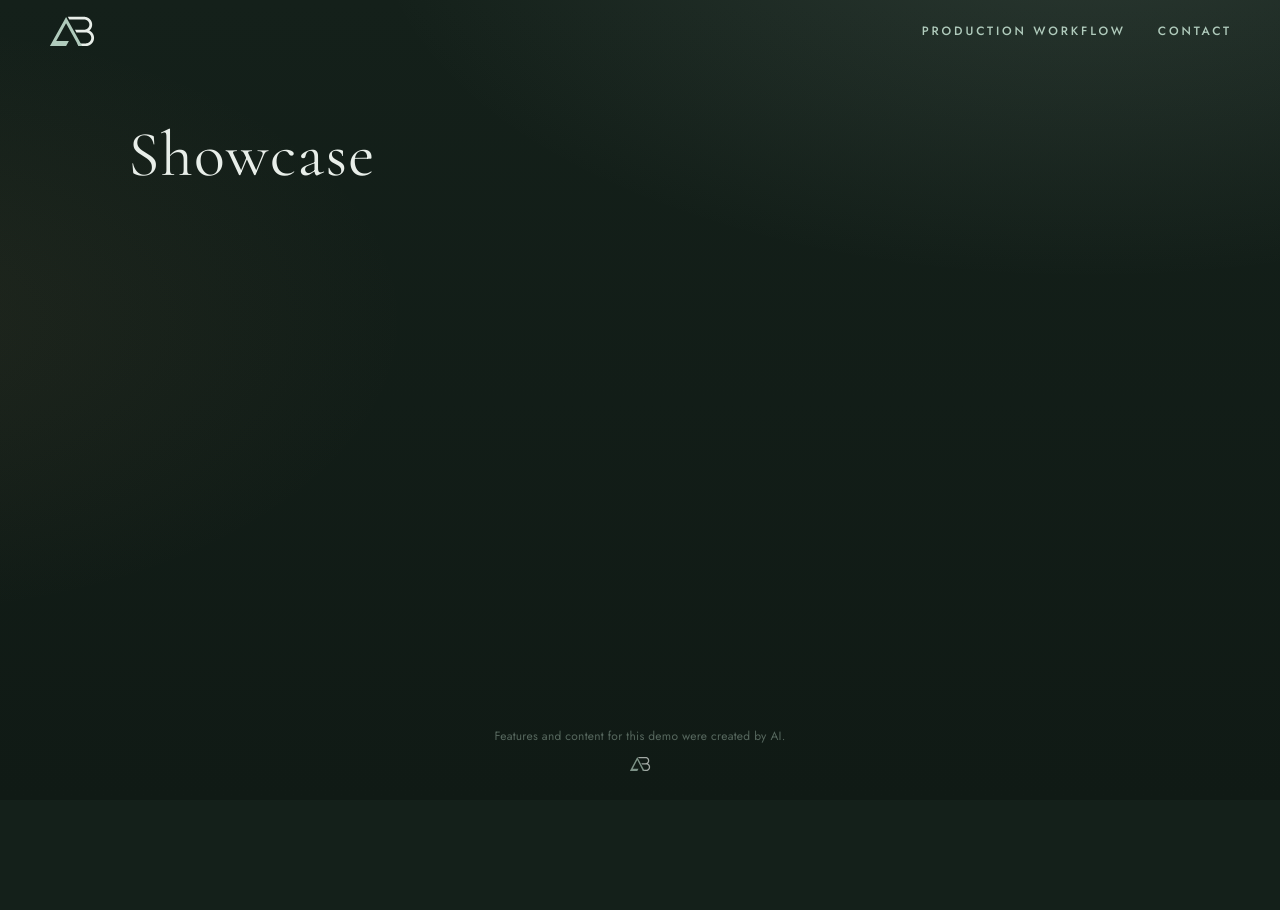
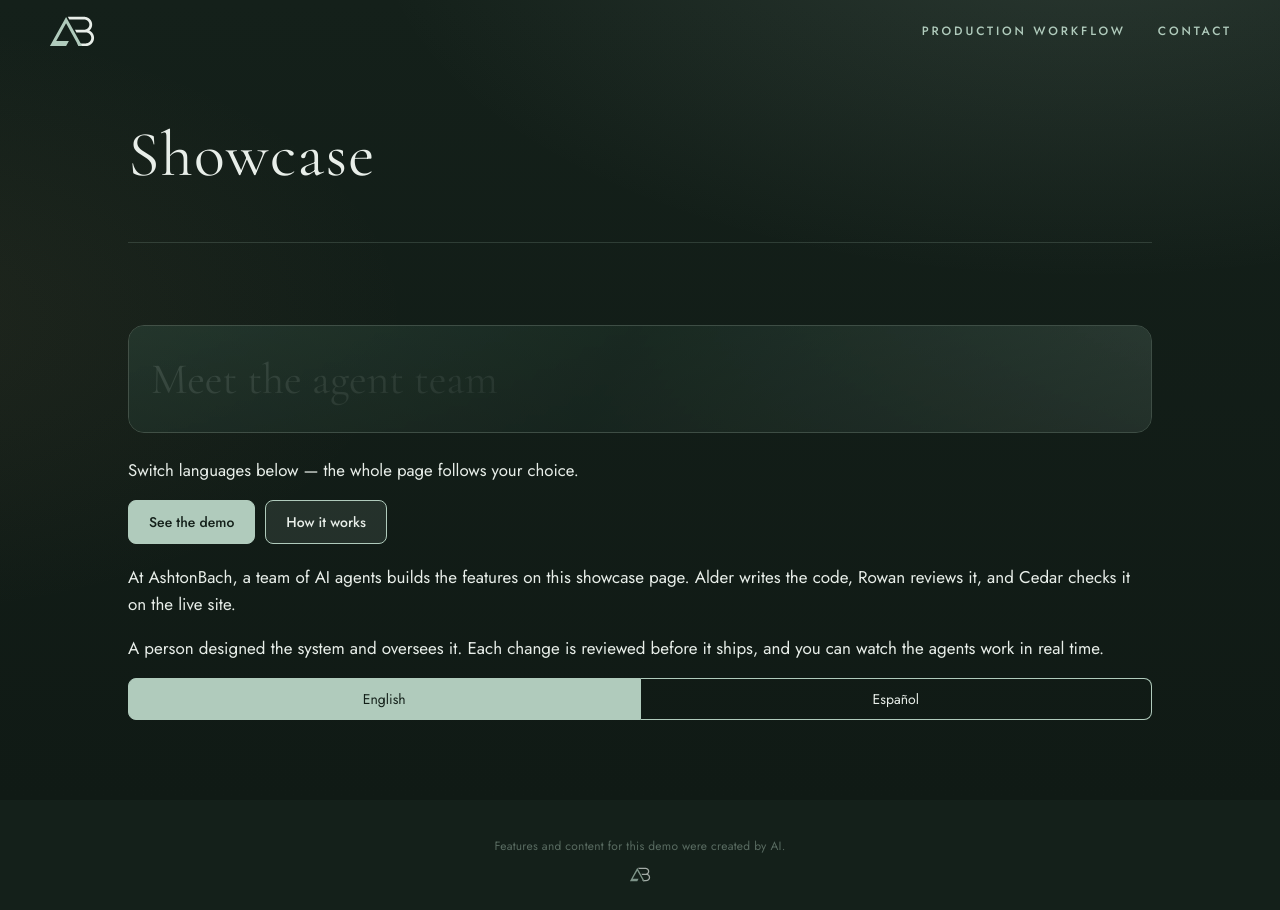
Before and after one commit to ashtonbach/agent-showcase, a Next.js app: page /showcase/ in a window 1280 px wide. Before the commit the page ends 800 px from the top, so only its background shows below. Built offline with nearby package versions, Linux system fonts and the light colour scheme.

Commit message:
Feature: Your request (Author: Alder)

```diff
--- a/app/lab/current.json
+++ b/app/lab/current.json
@@ -1 +1 @@
-{"slug":"custom-1792911271"}
+{"slug":"custom-1792914185"}
--- /dev/null
+++ b/app/lab/custom-1792914185/index.tsx
@@ -0,0 +1,113 @@
+"use client";
+import { useEffect, useState } from "react";
+import enUS from "../../../messages/en-US.json";
+import esES from "../../../messages/es-ES.json";
+
+const catalogs = { "en-US": enUS, "es-ES": esES };
+type Locale = "en-US" | "es-ES";
+
+function applyLocale(locale: Locale) {
+  const dict = catalogs[locale];
+  document.documentElement.lang = locale;
+  document.querySelectorAll("[data-i18n]").forEach((node) => {
+    const key = node.getAttribute("data-i18n");
+    if (key && key in dict) node.textContent = dict[key as keyof typeof dict];
+  });
+}
+
+export default function Lab() {
+  const [locale, setLocale] = useState<Locale>("en-US");
+  const t = catalogs[locale];
+
+  useEffect(() => {
+    applyLocale(locale);
+  }, [locale]);
+
+  return (
+    <section
+      data-lab="custom-1792914185"
+      aria-labelledby="lab-spanish-heading"
+      className="lab-spanish"
+    >
+      <style>{`
+        .lab-spanish { width: min(720px, 100%); margin: 8px auto 56px; color: var(--mist, #F2EFE6); }
+        .lab-spanish h2 { font-family: var(--serif); font-weight: 400; font-size: 30px; margin: 0 0 16px; line-height: 1.25; }
+        .lab-spanish p { margin: 0 0 16px; line-height: 1.6; color: #E8EEE9; }
+        .lab-hero-head {
+          position: relative; margin: 0 0 12px; padding: 28px 22px; border-radius: 16px; overflow: hidden;
+          border: 1px solid rgba(176,203,188,0.28); line-height: 1.15;
+        }
+        .lab-hero-head::before {
+          content: ""; position: absolute; inset: -40%; z-index: 0;
+          background: linear-gradient(120deg, rgba(45,74,58,0.95) 0%, rgba(120,168,138,0.55) 35%, rgba(30,52,42,0.9) 70%, rgba(176,203,188,0.45) 100%);
+          background-size: 220% 220%;
+          animation: lab-grad-move 14s ease-in-out infinite;
+        }
+        .lab-hero-head::after {
+          content: ""; position: absolute; inset: 0; z-index: 0;
+          background: linear-gradient(180deg, rgba(18,26,22,0.35) 0%, rgba(18,26,22,0.55) 100%);
+        }
+        .lab-hero-title {
+          position: relative; z-index: 1; display: block;
+          font-family: var(--serif); font-weight: 700; font-size: clamp(1.75rem, 5vw, 2.5rem);
+          color: var(--mist, #F2EFE6); text-shadow: 0 1px 12px rgba(18,26,22,0.65);
+        }
+        .lab-hero-tag {
+          margin: 0 0 18px; font-size: 1.05rem; line-height: 1.5; color: #E8EEE9;
+        }
+        .lab-hero-actions { display: flex; flex-wrap: wrap; gap: 10px; margin-bottom: 20px; }
+        .lab-hero-actions button {
+          padding: 11px 20px; font-family: var(--sans); font-size: 14px; font-weight: 500; cursor: pointer;
+          border-radius: 8px; border: 1px solid var(--sage); background: rgba(176,203,188,0.12); color: var(--mist, #F2EFE6);
+        }
+        .lab-hero-actions button:first-child { background: var(--sage); color: #14201A; border-color: var(--sage); }
+        .lab-hero-actions button:focus-visible { outline: 2px solid var(--sage); outline-offset: 2px; }
+        @keyframes lab-grad-move {
+          0%, 100% { background-position: 0% 50%; }
+          50% { background-position: 100% 50%; }
+        }
+        .lab-lang { display: flex; gap: 0; margin-top: 8px; }
+        .lab-lang button {
+          flex: 1; padding: 10px 16px; font-family: var(--sans); font-size: 14px; cursor: pointer;
+          border: 1px solid var(--sage); background: transparent; color: var(--mist, #F2EFE6);
+        }
+        .lab-lang button:first-child { border-radius: 8px 0 0 8px; }
+        .lab-lang button:last-child { border-radius: 0 8px 8px 0; border-left: none; }
+        .lab-lang button[aria-pressed="true"] { background: var(--sage); color: #14201A; border-color: var(--sage); }
+        .lab-lang button:focus-visible { outline: 2px solid var(--sage); outline-offset: 2px; }
+        @media (prefers-reduced-motion: reduce) {
+          .lab-hero-head::before { animation: none; background-position: 50% 50%; }
+          .lab-lang button, .lab-hero-actions button { transition: none; }
+        }
+      `}</style>
+      <h2 id="lab-spanish-heading" className="lab-hero-head" data-i18n="lab.spanish-translation.heading">
+        <span className="lab-hero-title">{t["lab.spanish-translation.heading"]}</span>
+      </h2>
+      <p className="lab-hero-tag">Switch languages below — the whole page follows your choice.</p>
+      <div className="lab-hero-actions">
+        <button type="button">See the demo</button>
+        <button type="button">How it works</button>
+      </div>
+      <p data-i18n="lab.spanish-translation.p1">{t["lab.spanish-translation.p1"]}</p>
+      <p data-i18n="lab.spanish-translation.p2">{t["lab.spanish-translation.p2"]}</p>
+      <div className="lab-lang" role="group" aria-label="Language">
+        <button
+          type="button"
+          data-locale="en-US"
+          aria-pressed={locale === "en-US"}
+          onClick={() => setLocale("en-US")}
+        >
+          English
+        </button>
+        <button
+          type="button"
+          data-locale="es-ES"
+          aria-pressed={locale === "es-ES"}
+          onClick={() => setLocale("es-ES")}
+        >
+          Español
+        </button>
+      </div>
+    </section>
+  );
+}
--- a/app/page.tsx
+++ b/app/page.tsx
@@ -1,3 +1,4 @@
+import Lab from "./lab/custom-1792914185";
 import { readDemoKey, demoTitle } from "./demo-name";
 const demoKey = readDemoKey();
 const demoName = demoTitle();
@@ -5,7 +6,7 @@ export default function Page() {
   return (
     <div className="page-stack">
       <h1 className="demo-title" data-i18n={demoKey}>{demoName}</h1>
-      {/* lab:slot */}
+      <Lab /> {/* lab:slot */}
     </div>
   );
 }
```
